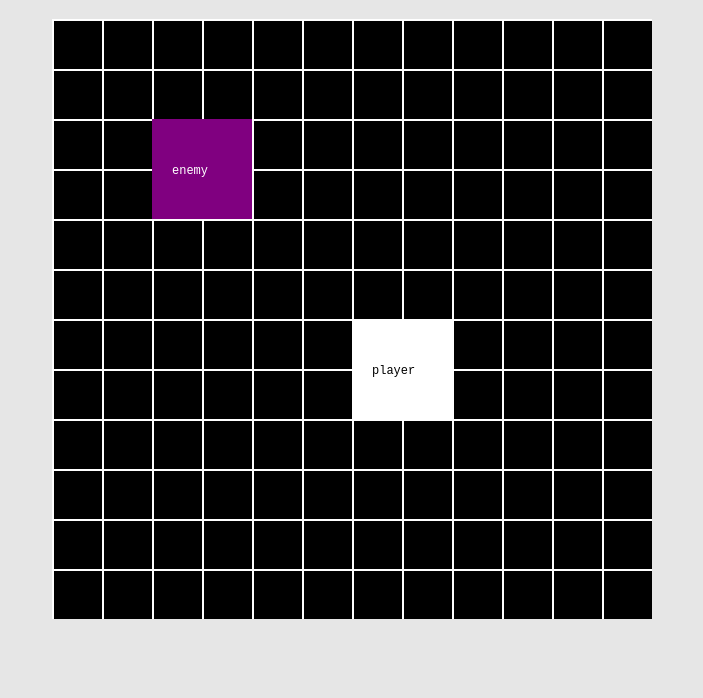
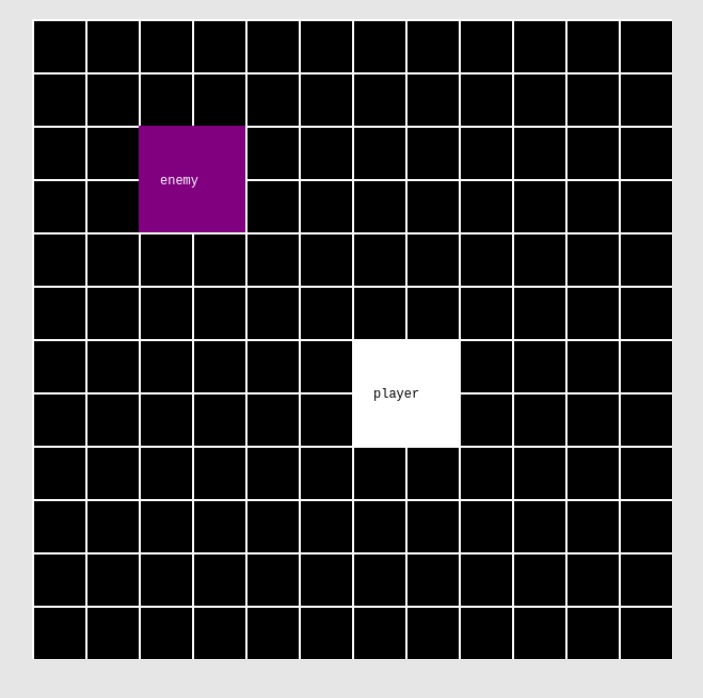
Before and after one commit to ichibangaijin/Hackingtons-JavaScript-Comp-Template, a plain HTML site: page index.html in a window 1280 px wide. Shown: the part 62-760 px from the top of the page, without its empty margins (288-991 px from the left). Drawn offline with Linux system fonts and the light colour scheme.

Commit message:
Update style.css

```diff
--- a/style.css
+++ b/style.css
@@ -7,5 +7,5 @@ body {
 }
 
 canvas {
-	background-color: gray;
+	width: 50%;
 }
```
